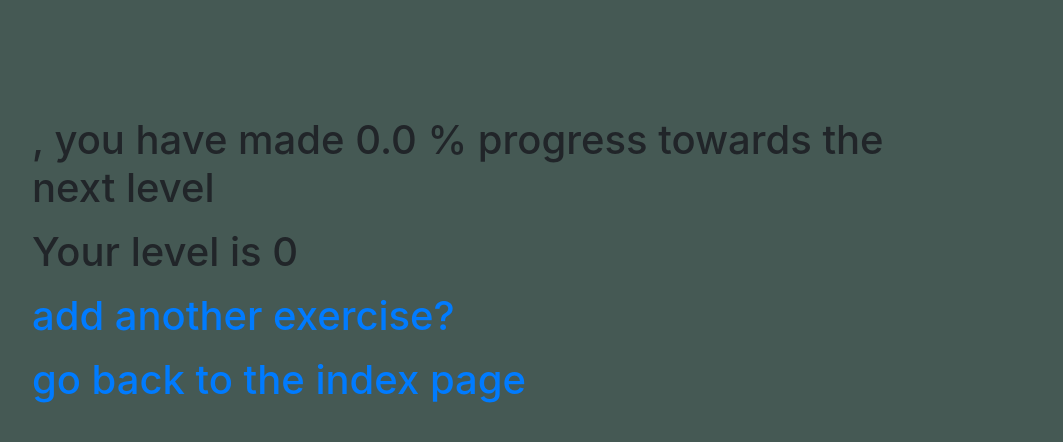
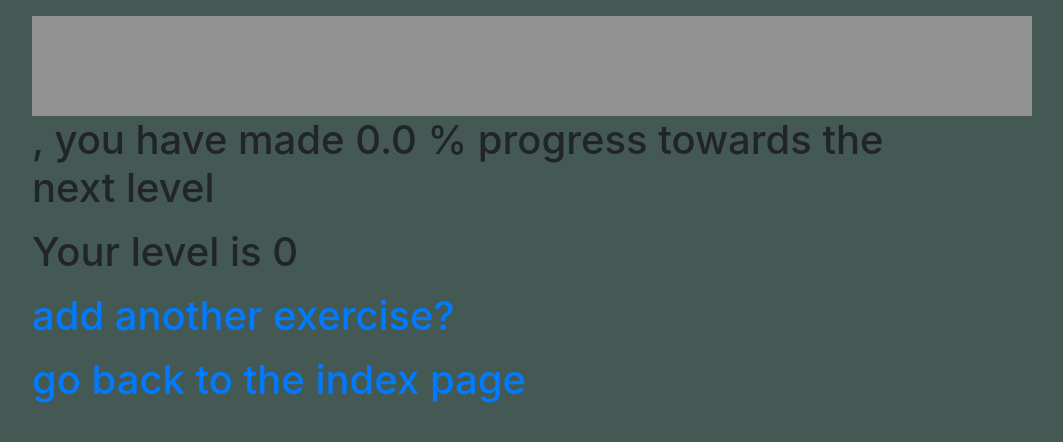
Before and after one commit to harshilpareek0/HP-Django-Project, a Django app: page /progress/1/ in a window 1280 px wide. Shown: the part 56-498 px from the top of the page, without its empty margins (200-1263 px from the left). Run offline with Django 3.2, Linux system fonts and the light colour scheme; data that the repository does not hold is empty; some libraries are stand-ins or nearby versions.

Commit message:
Placed image behind progress bar to show end

```diff
--- a/eg/templates/progress.html
+++ b/eg/templates/progress.html
@@ -5,7 +5,24 @@
 {% block content %}
 <div>
     <ul>
-        <img src="{% static 'eg/images/blue-box.jpg' %}" width="{{progress}}" height="100">
+
+        <div>
+            <img src="{% static 'eg/images/blue-box.jpg' %}" class="bar" width="{{progress}}" height="100">
+            <img src="{% static 'eg/images/grey-box.png' %}" class="outline" width="1000" height="100">
+        </div>
+
+        <style>
+            .bar
+            {
+                position: relative
+            }
+            .outline
+            {
+                position: absolute
+            }
+
+        </style>
+
         <p>{{user.username}}, you have made {{progress_percentage}} % progress towards the next level</p>
         <p>Your level is {{level}}</p>
         {% if level > 0 %}
```
Also changed, not shown: eg/templates/view_own_profile.html (+16 -1 lines), eg/templates/view_profile.html (+14 -1 lines), eg/static/eg/images/grey-box.png (added).
